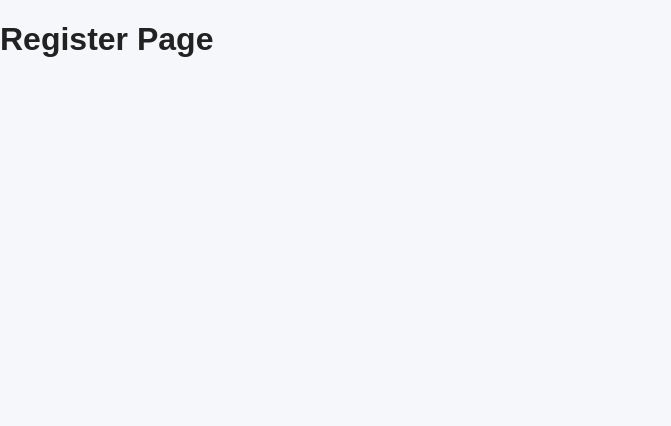
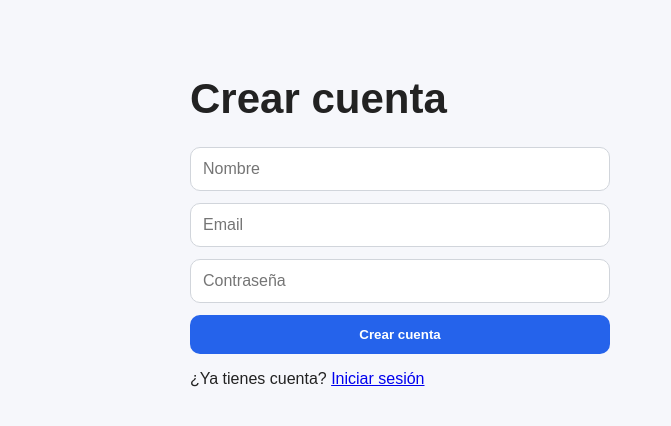
Before and after one commit to CarmenOrtiz12/habit-tracker-web, a React (Vite) app: page /register in a window 1280 px wide. Shown: the top 426 px of the page, without its empty margins (0-671 px from the left). Built offline with nearby package versions, Linux system fonts and the light colour scheme.

Commit message:
feat: implement registration form in RegisterPage with validation and styling

```diff
--- a/src/App.css
+++ b/src/App.css
@@ -80,3 +80,16 @@
   font-weight: 600;
   cursor: pointer;
 }
+
+.auth-form {
+  max-width: 420px;
+  display: grid;
+  gap: 12px;
+}
+
+.auth-form input {
+  padding: 12px;
+  border: 1px solid #d1d5db;
+  border-radius: 10px;
+  font-size: 16px;
+}
--- a/src/pages/RegisterPage.tsx
+++ b/src/pages/RegisterPage.tsx
@@ -1,3 +1,63 @@
+import { useState } from "react";
+import { Link, useNavigate } from "react-router-dom";
+
+import { register } from "../services/authService";
+import "../App.css";
+
 export default function RegisterPage() {
-  return <h1>Register Page</h1>;
+  const navigate = useNavigate();
+
+  const [name, setName] = useState("");
+  const [email, setEmail] = useState("");
+  const [password, setPassword] = useState("");
+
+  async function handleSubmit(event: React.FormEvent<HTMLFormElement>) {
+    event.preventDefault();
+
+    try {
+      await register(name, email, password);
+      navigate("/");
+    } catch (error) {
+      console.error(error);
+    }
+  }
+
+  return (
+    <main className="app-page">
+      <section className="dashboard-container">
+        <h1 className="page-title">Crear cuenta</h1>
+
+        <form className="auth-form" onSubmit={handleSubmit}>
+          <input
+            type="text"
+            placeholder="Nombre"
+            value={name}
+            onChange={(event) => setName(event.target.value)}
+          />
+
+          <input
+            type="email"
+            placeholder="Email"
+            value={email}
+            onChange={(event) => setEmail(event.target.value)}
+          />
+
+          <input
+            type="password"
+            placeholder="Contraseña"
+            value={password}
+            onChange={(event) => setPassword(event.target.value)}
+          />
+
+          <button className="primary-button" type="submit">
+            Crear cuenta
+          </button>
+        </form>
+
+        <p>
+          ¿Ya tienes cuenta? <Link to="/">Iniciar sesión</Link>
+        </p>
+      </section>
+    </main>
+  );
 }
--- a/src/services/authService.ts
+++ b/src/services/authService.ts
@@ -14,3 +14,13 @@ export async function login(email: string, password: string) {
 
   return response.data;
 }
+
+export async function register(name: string, email: string, password: string) {
+  const response = await api.post("/users", {
+    name,
+    email,
+    password,
+  });
+
+  return response.data;
+}
```
